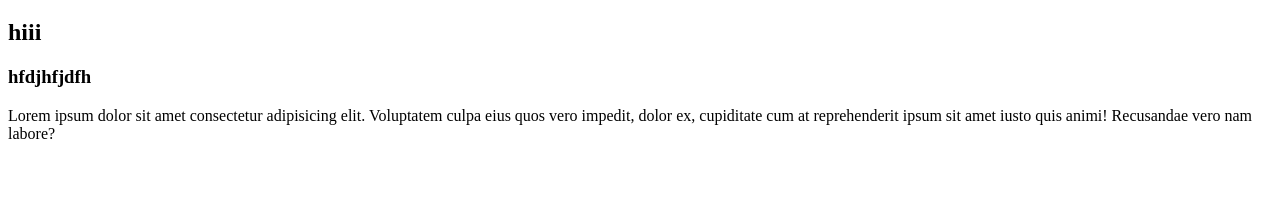
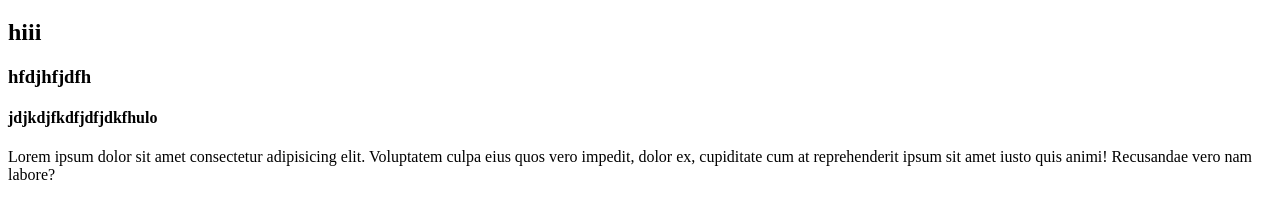
Before and after one commit to Loochi-02/youtube-test-kid, a plain HTML site: page index.html in a window 1280 px wide. Shown: the part 61-280 px from the top of the page. Drawn offline with Linux system fonts and the light colour scheme.

```diff
--- a/index.html
+++ b/index.html
@@ -11,6 +11,7 @@
     <h1>hello world</h1>
     <h2>hiii</h2>
     <h3>hfdjhfjdfh</h3>
+    <h4>jdjkdjfkdfjdfjdkfhulo</h4>
     <p>Lorem ipsum dolor sit amet consectetur adipisicing elit. Voluptatem culpa eius quos vero impedit, dolor ex,
         cupiditate cum at reprehenderit ipsum sit amet iusto quis animi! Recusandae vero nam labore?</p>
 </body>
```
